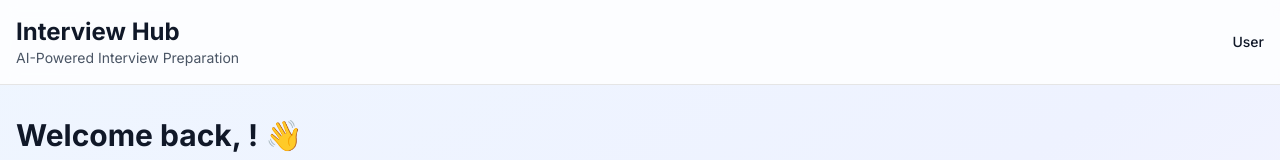
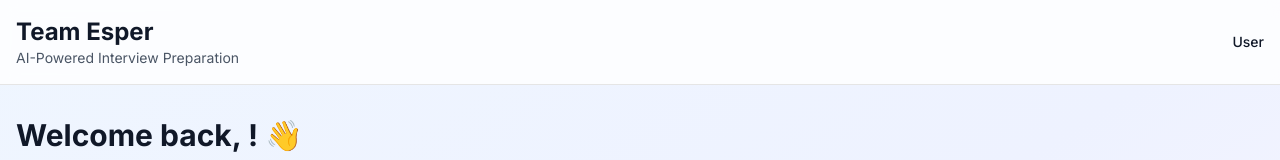
Before and after one commit to aayush598/TeamEsper, a Next.js app in the folder personal-ai/: page /dashboard in a window 1280 px wide. Shown: the top 160 px of the page. Built offline with nearby package versions, Linux system fonts and the light colour scheme; no server answers.

Commit message:
Notes tool added

```diff
--- a/personal-ai/app/dashboard/page.tsx
+++ b/personal-ai/app/dashboard/page.tsx
@@ -74,7 +74,7 @@ export default function Dashboard() {
       <header className="border-b bg-white/80 backdrop-blur-sm">
         <div className="container mx-auto px-4 py-4 flex items-center justify-between">
           <div>
-            <h1 className="text-2xl font-bold text-gray-900">Interview Hub</h1>
+            <h1 className="text-2xl font-bold text-gray-900">Team Esper</h1>
             <p className="text-sm text-gray-600">
               AI-Powered Interview Preparation
             </p>
--- a/personal-ai/app/layout.tsx
+++ b/personal-ai/app/layout.tsx
@@ -9,7 +9,7 @@ const inter = Inter({
 });
 
 export const metadata: Metadata = {
-  title: "Interview Hub - AI Quiz Generator",
+  title: "Team Esper - AI Quiz Generator",
   description: "Generate interview-grade questions with AI",
 };
 
--- a/personal-ai/app/sign-in/[[...sign-in]]/page.tsx
+++ b/personal-ai/app/sign-in/[[...sign-in]]/page.tsx
@@ -6,7 +6,7 @@ export default function SignInPage() {
       <div className="w-full max-w-md">
         <div className="mb-8 text-center">
           <h1 className="text-4xl font-bold text-gray-900">
-            Interview Hub
+            Team Esper
           </h1>
           <p className="mt-2 text-gray-600">
             Sign in to access your tools
--- a/personal-ai/app/sign-up/[[...sign-up]]/page.tsx
+++ b/personal-ai/app/sign-up/[[...sign-up]]/page.tsx
@@ -6,7 +6,7 @@ export default function SignUpPage(){
       <div className="w-full max-w-md">
         <div className="mb-8 text-center">
           <h1 className="text-4xl font-bold text-gray-900">
-            Interview Hub
+            Team Esper
           </h1>
           <p className="mt-2 text-gray-600">
             Create your account to get started
--- a/personal-ai/drizzle/meta/0000_snapshot.json
+++ b/personal-ai/drizzle/meta/0000_snapshot.json
@@ -1,5 +1,5 @@
 {
-  "id": "0305ed6e-108c-4b0f-8efa-119758401c5e",
+  "id": "7b10235e-f6fb-4c27-9995-528bf2a626d9",
   "prevId": "00000000-0000-0000-0000-000000000000",
   "version": "7",
   "dialect": "postgresql",
--- a/personal-ai/drizzle/meta/_journal.json
+++ b/personal-ai/drizzle/meta/_journal.json
@@ -5,8 +5,8 @@
     {
       "idx": 0,
       "version": "7",
-      "when": 1766390239727,
-      "tag": "0000_dusty_wolfpack",
+      "when": 1766478595298,
+      "tag": "0000_perfect_mongu",
       "breakpoints": true
     }
   ]
```
